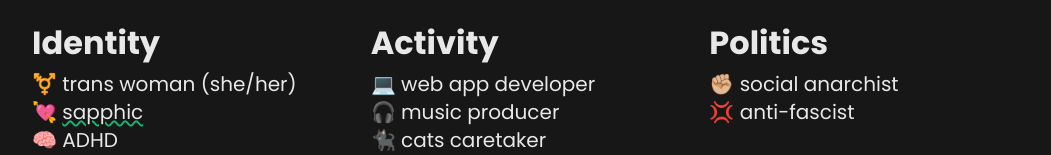
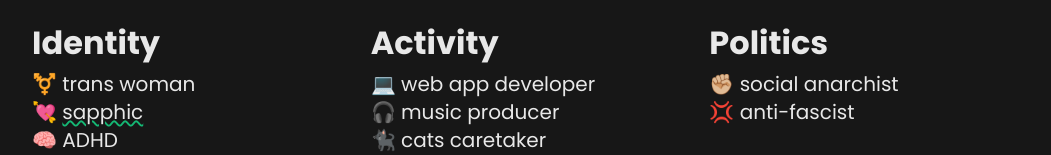
Before and after one commit to emnificent/emnific, a SvelteKit app: page / in a window 1280 px wide. Shown: the part 467-622 px from the top of the page, without its empty margins (112-1163 px from the left). Built offline with nearby package versions, Linux system fonts and the light colour scheme; a web font is replaced by a local one.

Commit message:
refactor: rewording

```diff
--- a/src/layouts/About.svelte
+++ b/src/layouts/About.svelte
@@ -4,7 +4,7 @@
   const identity = {
     title: 'identity',
     items: [
-      { emoji: '⚧️', text: 'trans woman (she/her)' },
+      { emoji: '⚧️', text: 'trans woman' },
       { emoji: '💘', text: '<abbr data-title="attracted to women/-aligned people" tabindex="0" aria-description="attracted to women and woman-aligned non-binary people">sapphic</abbr>' },
       // , <a href="/date">date me?</a>
       { emoji: '🧠', text: 'ADHD' },
```
